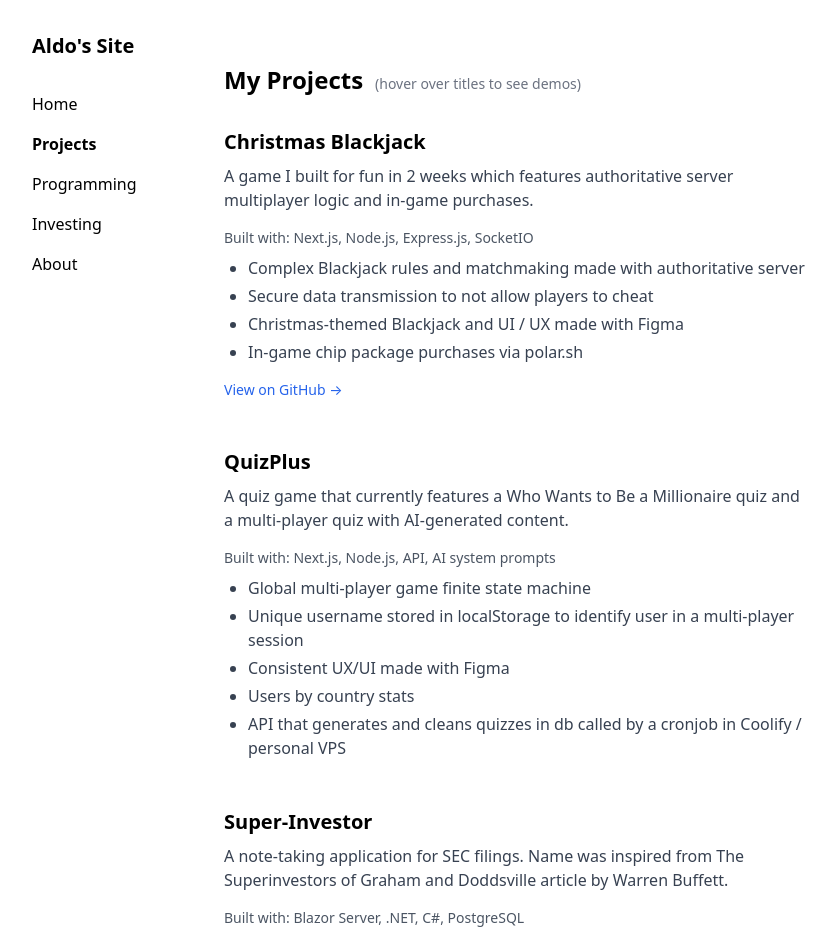
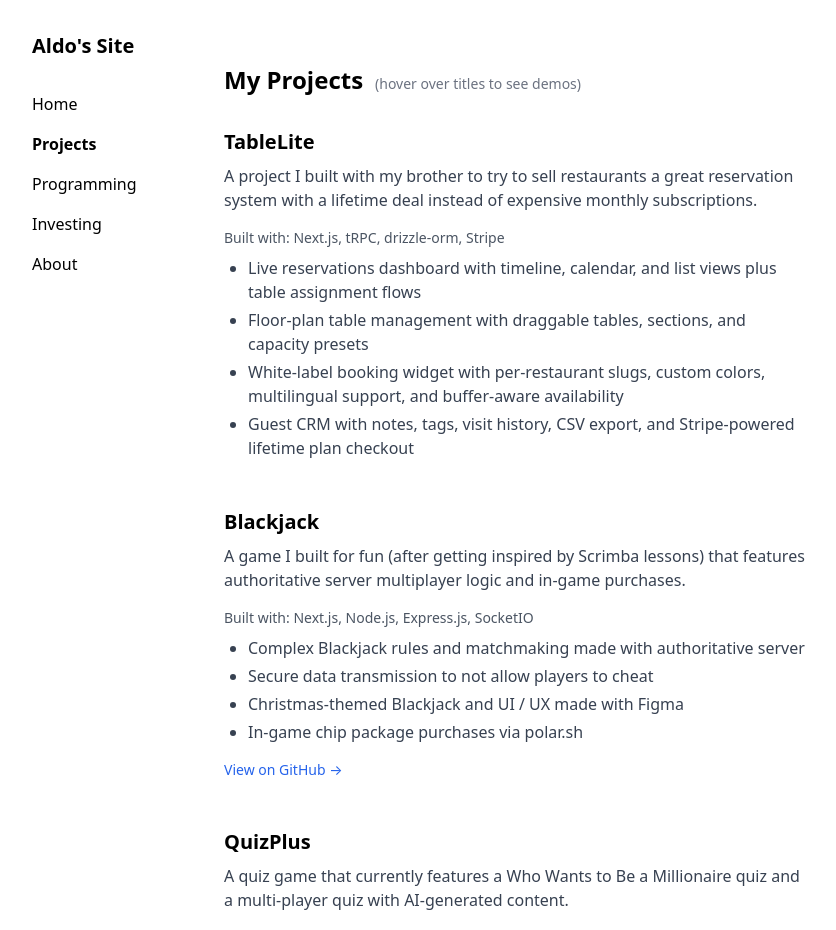
Before and after one commit to aldo-leka/website, a Next.js app: page /projects in a window 1280 px wide. Shown: the top 930 px of the page, without its empty margins (0-836 px from the left). Built offline with nearby package versions, Linux system fonts and the light colour scheme.

Commit message:
Update projects and about pages

```diff
--- a/app/about/page.tsx
+++ b/app/about/page.tsx
@@ -17,7 +17,6 @@
             <section className="space-y-4">
                 <h2 className="text-xl font-bold">Current Focus</h2>
                 <ul className="list-disc pl-6 space-y-1">
-                    <li>Working on a freelance basis.</li>
                     <li>Becoming an archmage at boot.dev.</li>
                     <li>Researching stocks and investing.</li>
                     <li>Following the neetcode.io curriculum and rereading Cracking the coding interview.</li>
@@ -40,7 +39,7 @@
                         </Link>
                     </p>
                     <p>
-                        <Link href="https://twitter.com/aldodotal" className="text-blue-600 hover:underline"
+                        <Link href="https://twitter.com/leka_aldo" className="text-blue-600 hover:underline"
                               target="_blank" rel="noopener noreferrer">
                             Twitter/X
                         </Link>
--- a/app/projects/page.tsx
+++ b/app/projects/page.tsx
@@ -6,10 +6,22 @@
 
 const projects = [
     {
-        name: 'Christmas Blackjack',
+        name: 'TableLite',
+        url: 'https://tablelite.nl',
+        description: 'A project I built with my brother to try to sell restaurants a great reservation system with a lifetime deal instead of expensive monthly subscriptions.',
+        tech: ['Next.js', 'tRPC', 'drizzle-orm', 'Stripe'],
+        features: [
+            'Live reservations dashboard with timeline, calendar, and list views plus table assignment flows',
+            'Floor-plan table management with draggable tables, sections, and capacity presets',
+            'White-label booking widget with per-restaurant slugs, custom colors, multilingual support, and buffer-aware availability',
+            'Guest CRM with notes, tags, visit history, CSV export, and Stripe-powered lifetime plan checkout',
+        ],
+    },
+    {
+        name: 'Blackjack',
         url: 'https://blackjack.aldo.al',
         github: 'https://github.com/aldo-leka/blackjack.js',
-        description: 'A game I built for fun in 2 weeks which features authoritative server multiplayer logic and in-game purchases.',
+        description: 'A game I built for fun (after getting inspired by Scrimba lessons) that features authoritative server multiplayer logic and in-game purchases.',
         tech: ['Next.js', 'Node.js', 'Express.js', 'SocketIO'],
         features: [
             'Complex Blackjack rules and matchmaking made with authoritative server',
@@ -34,8 +46,8 @@
         demoGif: '/demos/quizplus.gif',
     },
     {
-        name: 'Super-Investor',
-        url: 'https://superinvestor.aldo.al',
+        name: 'SuperInvestor',
+        url: 'https://investor.aldo.al',
         github: 'https://github.com/aldo-leka/SuperInvestor-public',
         description: 'A note-taking application for SEC filings. Name was inspired from The Superinvestors of Graham and Doddsville article by Warren Buffett.',
         tech: ['Blazor Server', '.NET', 'C#', 'PostgreSQL'],
```
